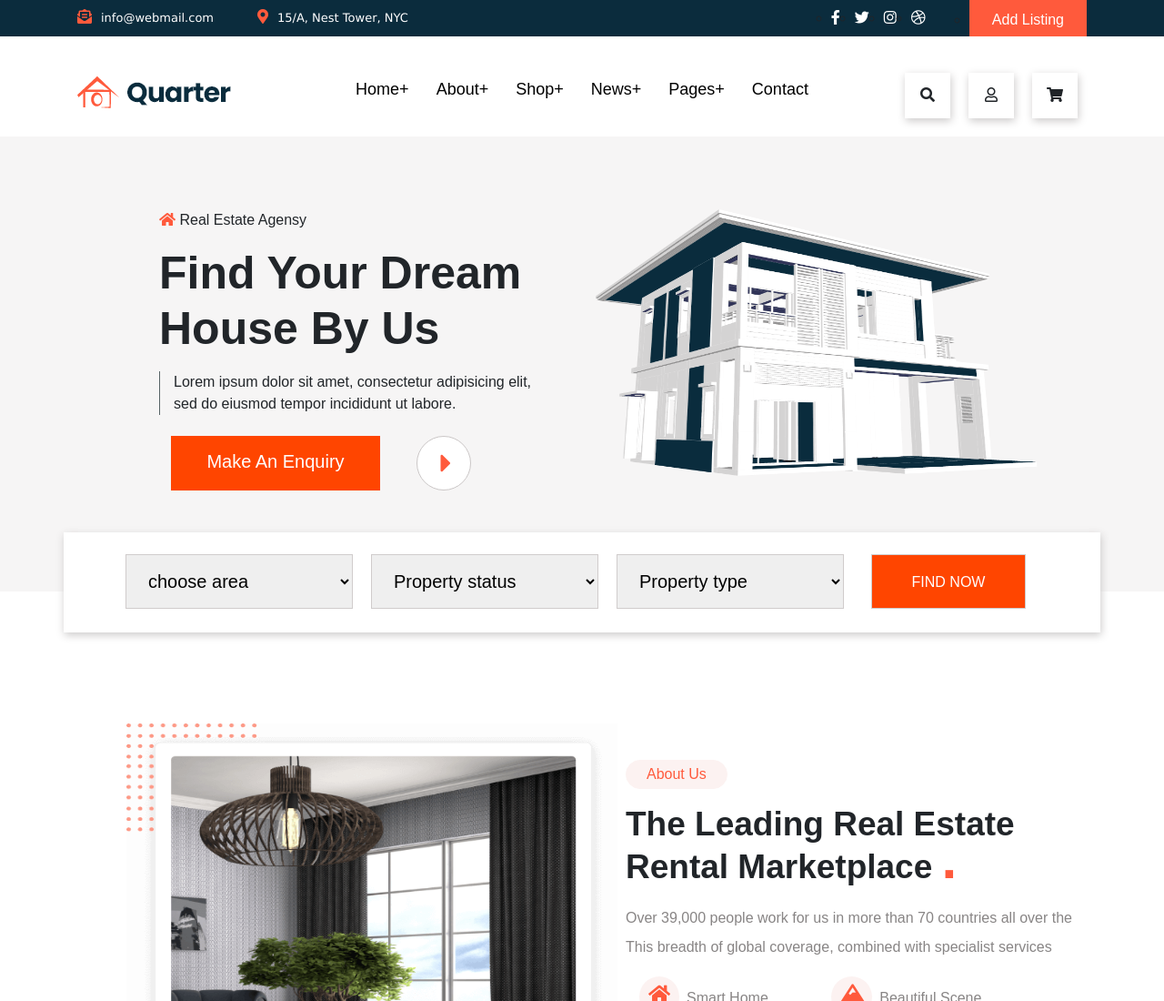
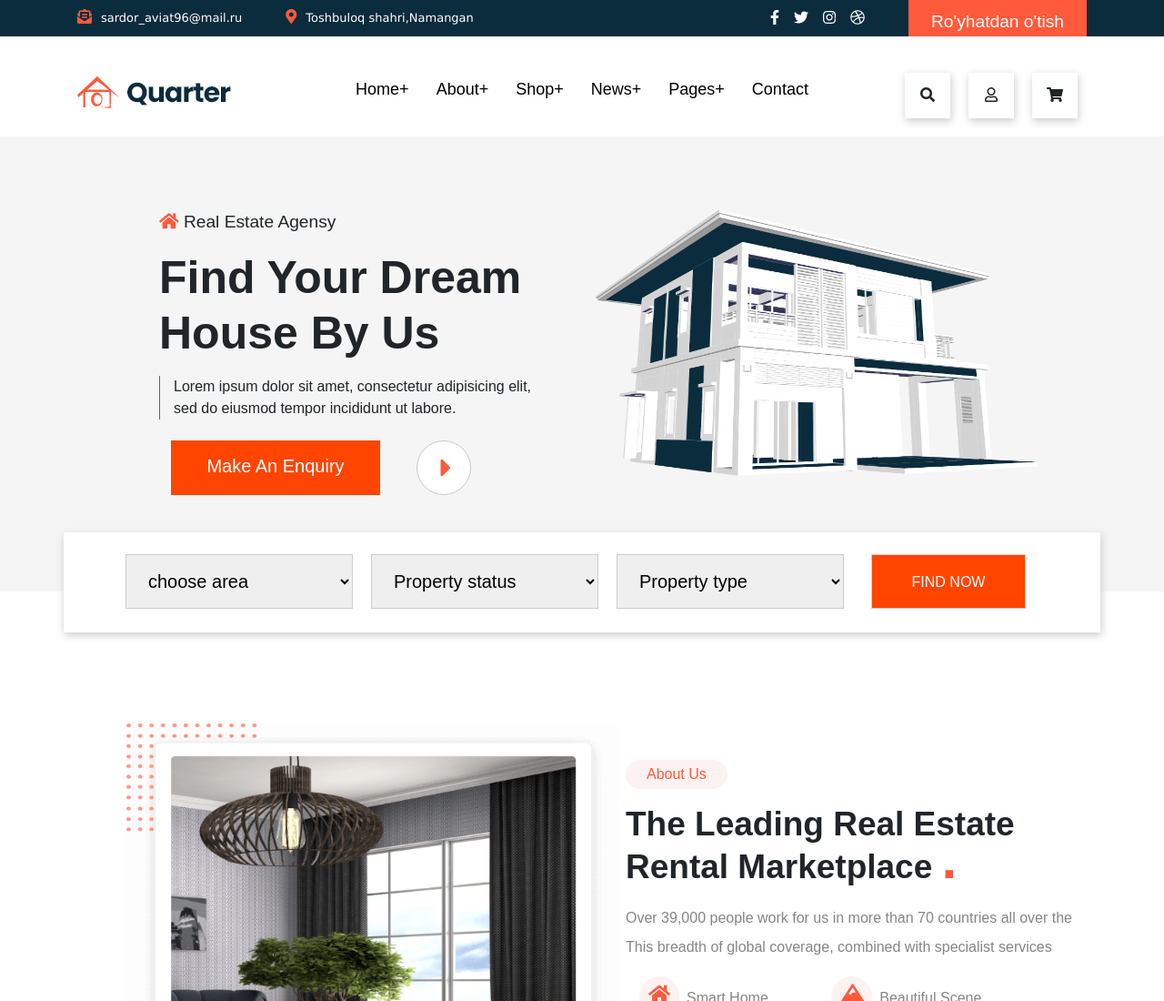
Before and after one commit to sardoraviat/Repository1, a plain HTML site: page index.html in a window 1280 px wide. Shown: the top 1100 px of the page at 91% size. Drawn offline with Linux system fonts and the light colour scheme.

Commit message:
translated header mmenu

```diff
--- a/css/main.css
+++ b/css/main.css
@@ -22,6 +22,14 @@
     display: flex;
    padding: 10px 0;
 }
+.mail a{
+    font-size: 13px;
+    font-family: Verdana;
+    text-decoration: none;
+    padding: 0 0 0 10px;
+    color: white;
+}
+
 .mail p{
     font-size: 13px;
     font-family: Verdana;
@@ -29,8 +37,9 @@
     color: white;
 }
 
-.mail p:hover{
+.mail a:hover{
     color: #ff5a3c;
+    text-decoration: none;
 }
 
 .mail i{
@@ -44,6 +53,9 @@
 }
 .list-style li i{
     color: white;
+}
+.list-style li i:hover{
+    color: orangered;
 }
 .btn-top-header{
     background:  #ff5a3c;
@@ -67,6 +79,8 @@
 }
 .font{
     font-family: sans-serif;
+    font-size: larger;
+
 }
 .header-menu-ul{
     list-style-type: none;
--- a/index.html
+++ b/index.html
@@ -22,12 +22,12 @@
                         <ul class="d-flex" >
                             <li class="mail">
                                 <i class="fas fa-envelope-open-text"></i>
-                                <p class="">info@webmail.com</p>
+                                <a href="https://mail.ru/">sardor_aviat96@mail.ru</a>
                             </li>
 
                             <li class="mail ml-5">
                                 <i class="fas fa-map-marker-alt"></i>
-                                <p class="">15/A, Nest Tower, NYC</p>
+                                <p class="">Toshbuloq shahri,Namangan</p>
                             </li>
                         </ul>
                     </div>
@@ -38,13 +38,21 @@
 
                                 <li>
                                     <ul class="d-flex list-style float-right m-auto" >
-                                        <li class="ml-3 padding-top-icon"><i class=" fab fa-facebook-f"></i></li>
-                                        <li class="ml-3 padding-top-icon"><i class=" fab fa-twitter"></i></li>
-                                        <li class="ml-3 padding-top-icon"><i class="fab fa-instagram"></i></li>
-                                        <li class="ml-3 padding-top-icon"><i class=" fab fa-dribbble"></i></li>
+                                        <li class="ml-3 padding-top-icon">
+                                            <a href="https://facebook.com/"><i class=" fab fa-facebook-f"></i></a>
+                                        </li>
+                                        <li class="ml-3 padding-top-icon">
+                                            <a href="https://twitter.com/"><i class=" fab fa-twitter"></i></a>
+                                        </li>
+                                        <li class="ml-3 padding-top-icon">
+                                            <a href="https://instagram.com/"><i class="fab fa-instagram"></i></a>
+                                        </li>
+                                        <li class="ml-3 padding-top-icon">
+                                            <a href="https://dribbble.com/"><i class=" fab fa-dribbble"></i></a>
+                                        </li>
                                         <li class="ml-5 ">
                                             <div class="btn-top-header ">
-                                                <a class="text-decoration-none  font " href="add%20listing.html">Add Listing</a>
+                                                <a class="text-decoration-none  font " href="#">Ro'yhatdan o'tish</a>
                                             </div>
                                         </li>
                                     </ul>
```
